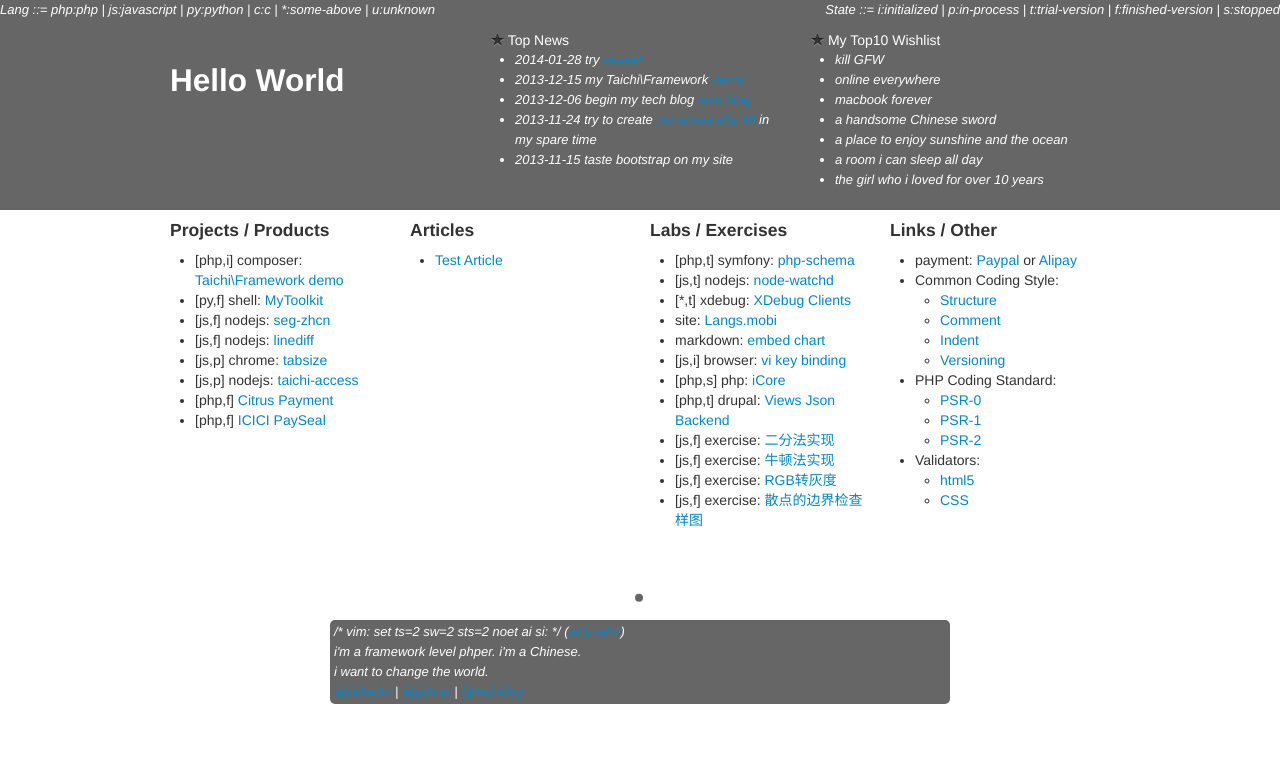
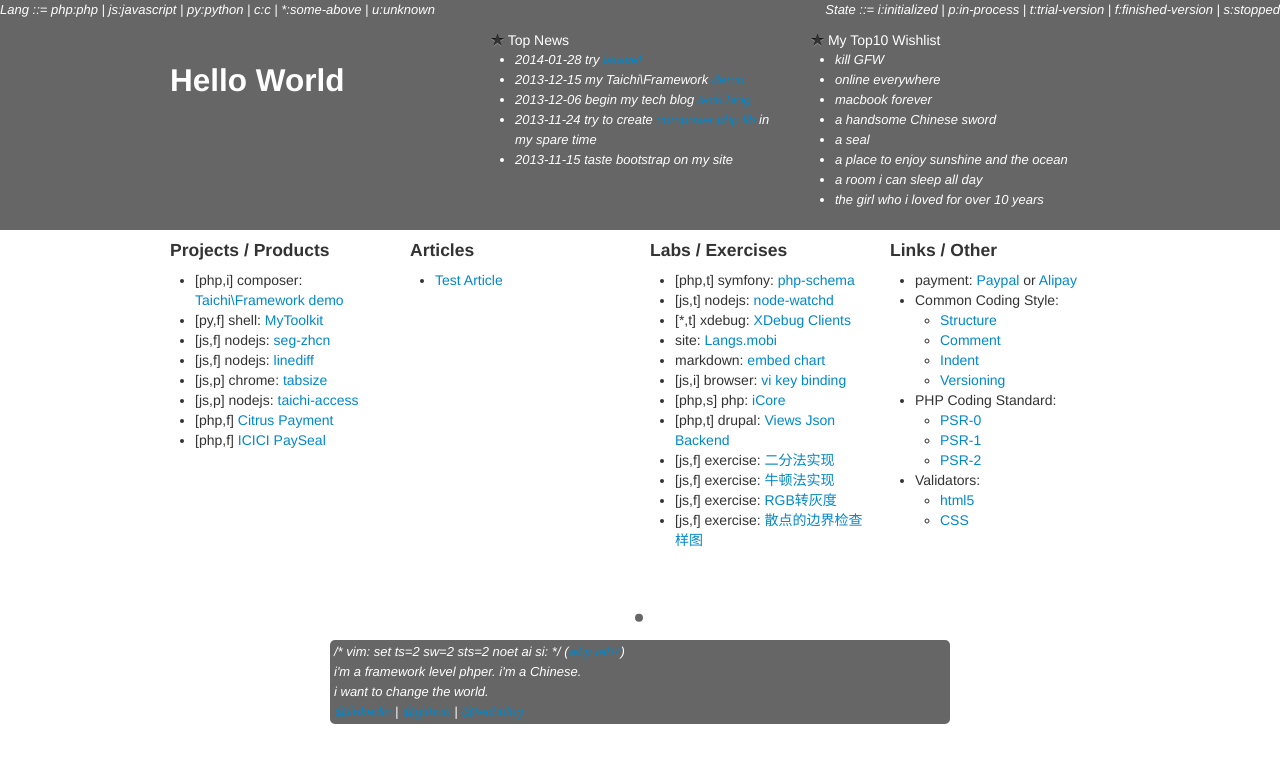
Before and after one commit to yarcowang/yarcowang.github.io, a Jekyll site: the page built from index.html, in a window 1280 px wide. Shown: the top 763 px of the page. Built offline with Jekyll 4.4.1, drawn with Linux system fonts in a browser that asks for light colours; comment, search, counter and statistics services are not loaded.

Commit message:
add a wish

```diff
--- a/_includes/header.html
+++ b/_includes/header.html
@@ -52,6 +52,7 @@
 							<li>online everywhere</li>
 							<li>macbook forever</li>
 							<li>a handsome Chinese sword</li>
+							<li>a seal</li>
 							<li>a place to enjoy sunshine and the ocean</li>
 							<li>a room i can sleep all day</li>
 							<li>the girl who i loved for over 10 years</li>
```
